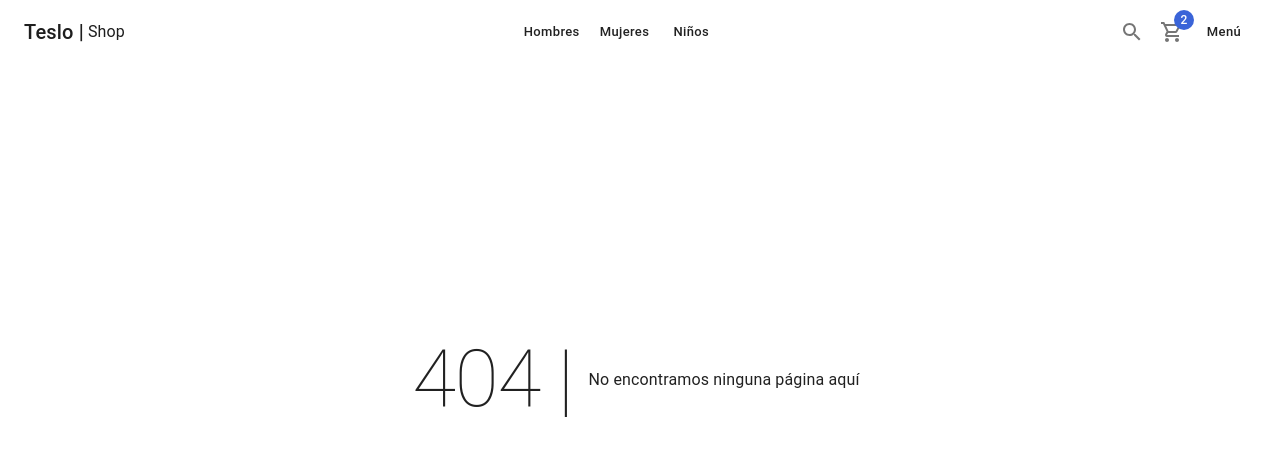
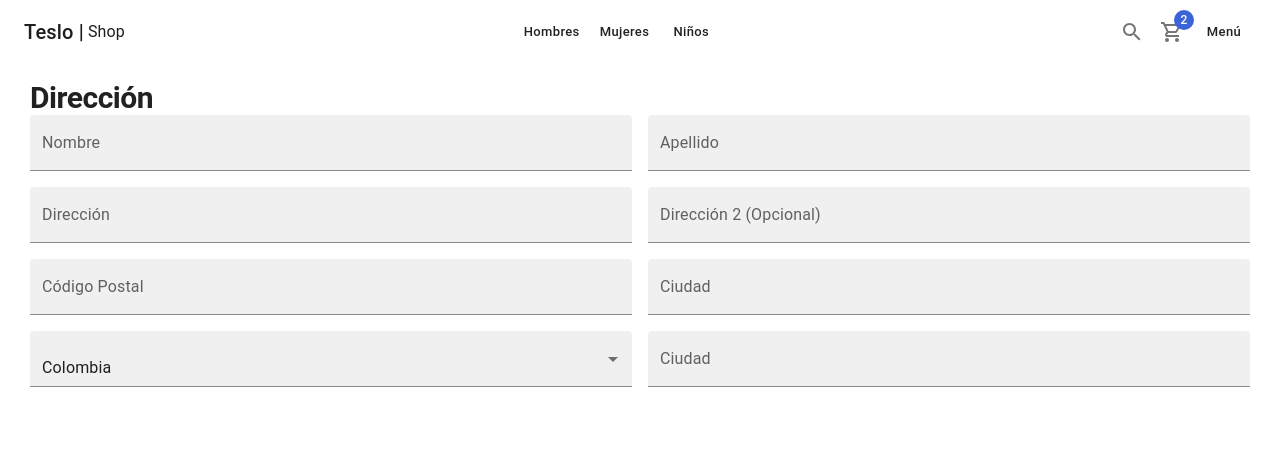
Before and after one commit to andybaronp/05-teslo-shop, a Next.js app: page /checkout/address in a window 1280 px wide. Before the commit this address had no page. Shown: the top 456 px of the page. Built offline with nearby package versions, Linux system fonts and the light colour scheme.

Commit message:
Add Checkout Address

```diff
--- a/pages/cart/index.tsx
+++ b/pages/cart/index.tsx
@@ -7,7 +7,6 @@
   Typography,
 } from '@mui/material'
 import { Box } from '@mui/system'
-import React from 'react'
 import ShopLayout from '../../components/layouts/ShopLayout'
 import { CardList, OrderSumary } from '../../components/cart'
 
--- /dev/null
+++ b/pages/checkout/address.tsx
@@ -0,0 +1,62 @@
+import {
+  FormControl,
+  Grid,
+  InputLabel,
+  MenuItem,
+  Select,
+  TextField,
+  Typography,
+} from '@mui/material'
+import ShopLayout from '../../components/layouts/ShopLayout'
+
+const AddressPage = () => {
+  return (
+    <ShopLayout
+      title='Dirección'
+      pageDescription='Confirmar dirección de destino'
+    >
+      <Typography variant='h1' component='h1'>
+        Dirección
+      </Typography>
+      <Grid container spacing={2}>
+        <Grid item xs={12} sm={6}>
+          <TextField label='Nombre' variant='filled' fullWidth />
+        </Grid>
+        <Grid item xs={12} sm={6}>
+          <TextField label='Apellido' variant='filled' fullWidth />
+        </Grid>
+        <Grid item xs={12} sm={6}>
+          <TextField label='Dirección' variant='filled' fullWidth />
+        </Grid>
+        <Grid item xs={12} sm={6}>
+          <TextField
+            label='Dirección 2 (Opcional)'
+            variant='filled'
+            fullWidth
+          />
+        </Grid>
+        <Grid item xs={12} sm={6}>
+          <TextField label='Código Postal' variant='filled' fullWidth />
+        </Grid>
+        <Grid item xs={12} sm={6}>
+          <TextField label='Ciudad' variant='filled' fullWidth />
+        </Grid>
+        <Grid item xs={12} sm={6}>
+          <FormControl fullWidth>
+            <Select variant='filled' label='pais' value={1}>
+              <MenuItem value={1}>Colombia</MenuItem>
+              <MenuItem value={2}>Venezuela</MenuItem>
+              <MenuItem value={3}>Perú</MenuItem>
+              <MenuItem value={4}>Chile</MenuItem>
+            </Select>
+          </FormControl>
+        </Grid>
+        <Grid item xs={12} sm={6}>
+          <TextField label='Ciudad' variant='filled' fullWidth />
+        </Grid>
+      </Grid>
+    </ShopLayout>
+  )
+}
+
+export default AddressPage
```
Also changed, not shown: components/cart/CardList.tsx (+6 -6 lines).
